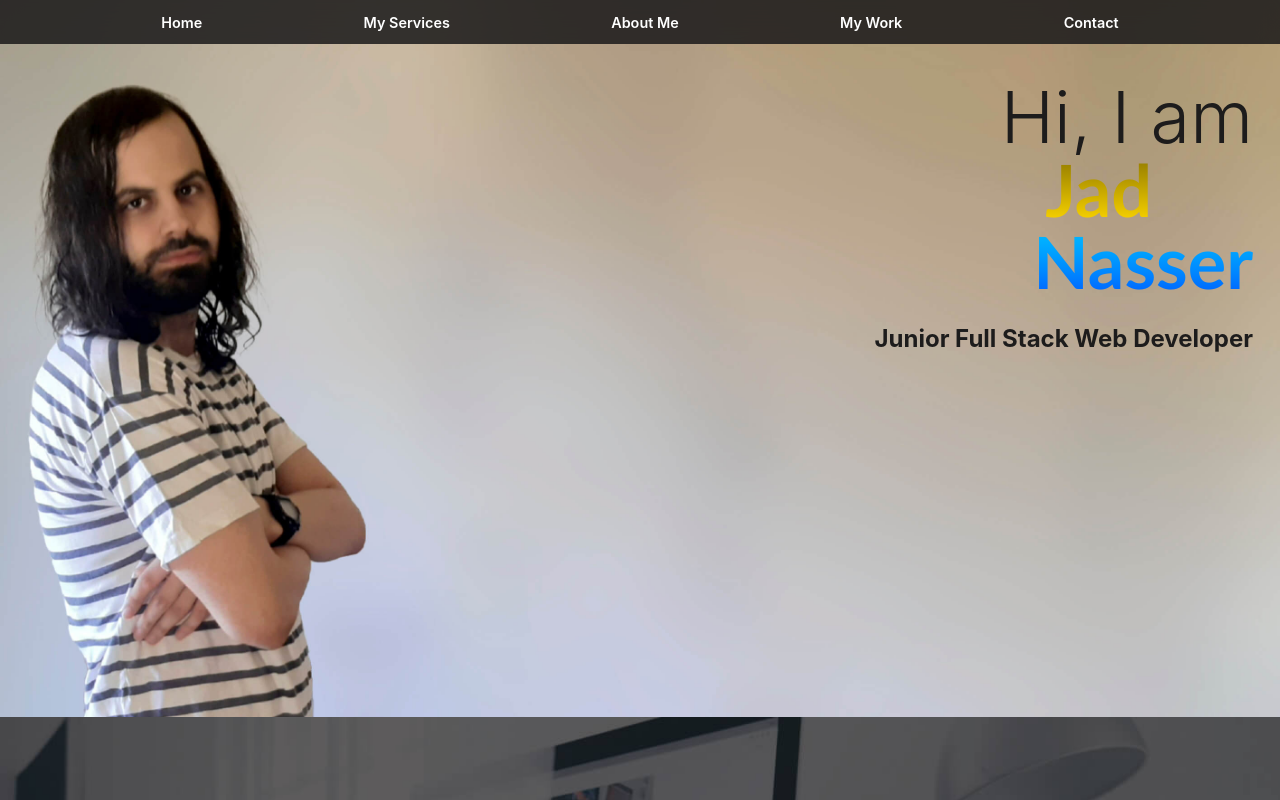
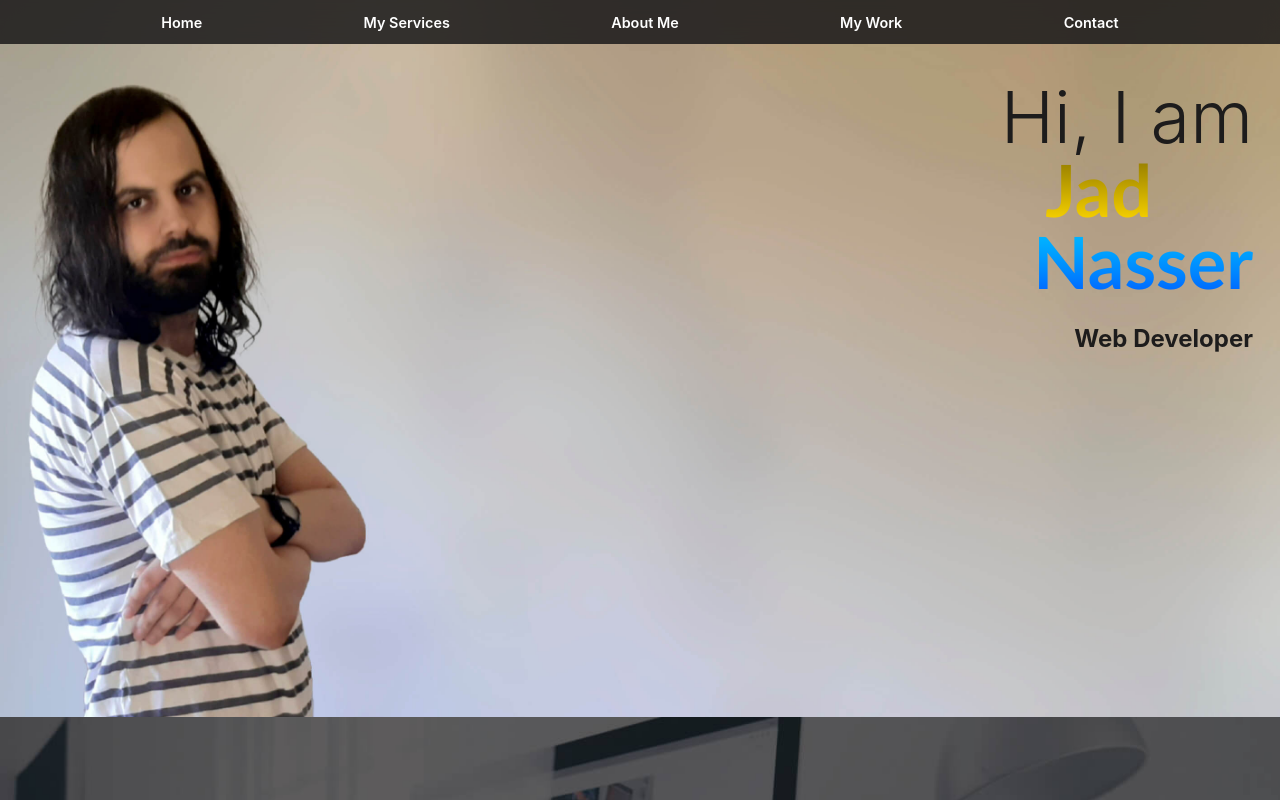
Before and after one commit to jad-nasser/jadnasser, a React (Create React App) app: page / in a window 1280 px wide. Shown: the top 800 px of the page. Built offline with nearby package versions, Linux system fonts and the light colour scheme.

Commit message:
modifiying main section subtitle

```diff
--- a/src/Main/Main.js
+++ b/src/Main/Main.js
@@ -25,7 +25,7 @@ function Main() {
           <strong className="blue-gradient name">Nasser</strong>
         </h1>
         <h2 className="section__subtitle section__subtitle--intro">
-          Junior Full Stack Web Developer
+          Web Developer
         </h2>
       </section>
 
```
